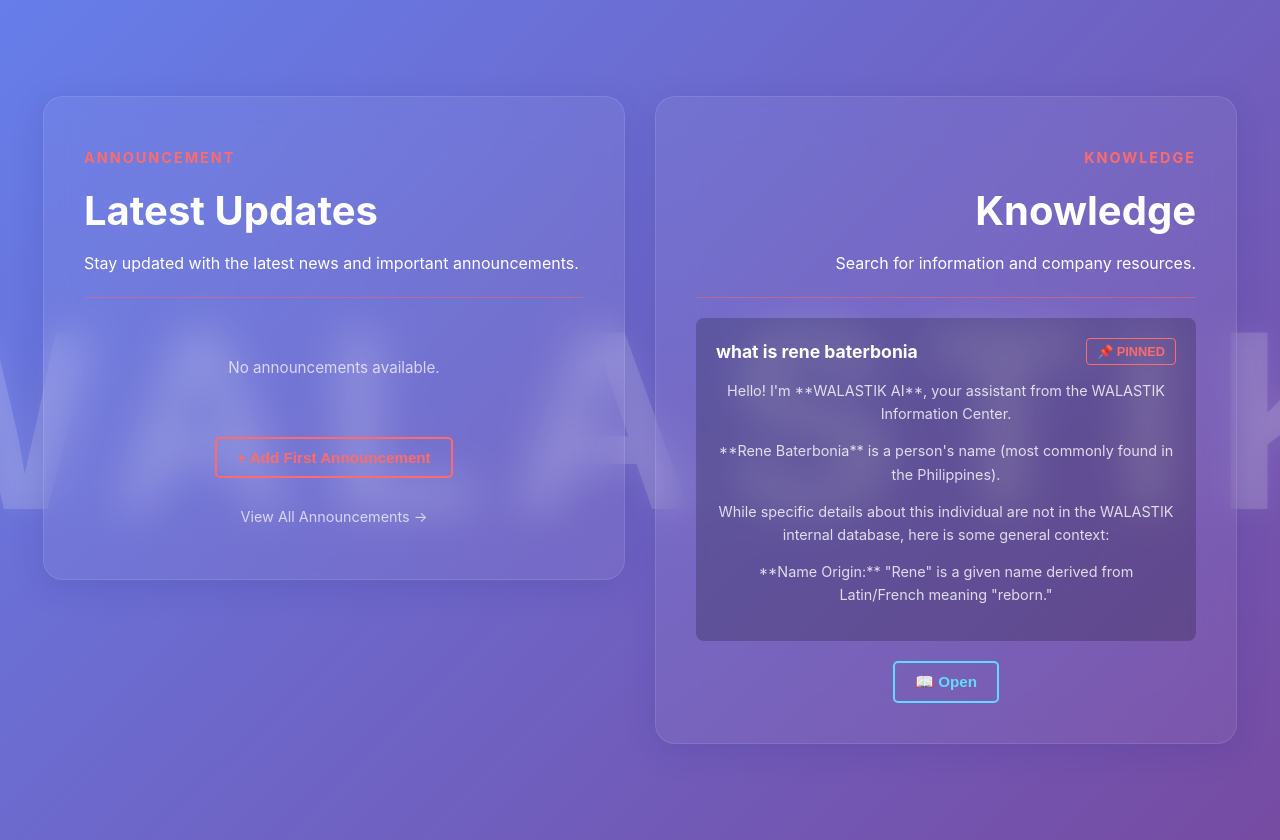
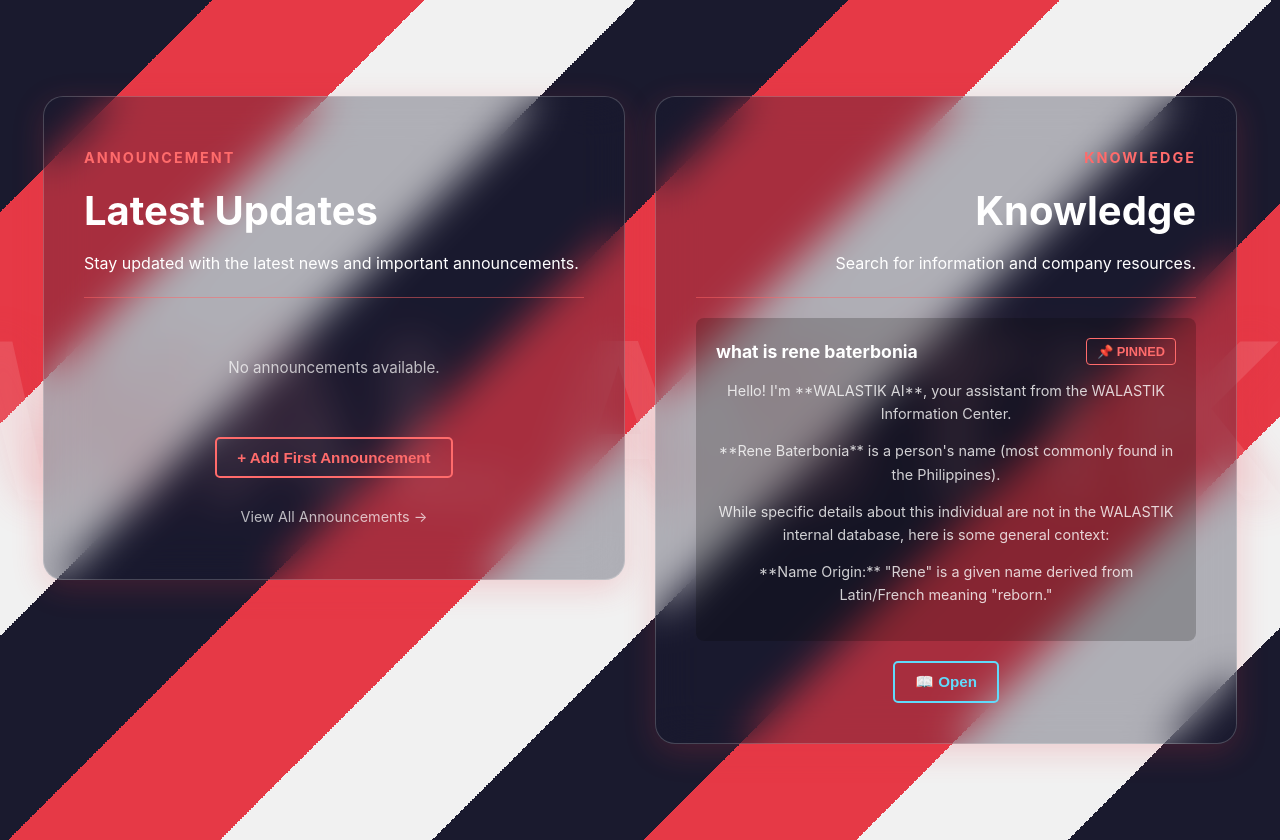
Before and after one commit to ortillanostevenrey8-bot/benbenrepo, a React (Create React App) app: page / in a window 1280 px wide. Built offline with nearby package versions, Linux system fonts and the light colour scheme.

Commit message:
Update background with red and white diagonal stripes and add WALASTIK branding

```diff
--- a/src/App.css
+++ b/src/App.css
@@ -1,7 +1,29 @@
 .App {
   text-align: center;
   min-height: 100vh;
-  background: linear-gradient(135deg, #667eea 0%, #764ba2 100%);
+  background: linear-gradient(135deg,
+    #1a1a2e 0%,
+    #1a1a2e 10%,
+    #e63946 10%,
+    #e63946 20%,
+    #f1f1f1 20%,
+    #f1f1f1 30%,
+    #1a1a2e 30%,
+    #1a1a2e 40%,
+    #e63946 40%,
+    #e63946 50%,
+    #f1f1f1 50%,
+    #f1f1f1 60%,
+    #1a1a2e 60%,
+    #1a1a2e 70%,
+    #e63946 70%,
+    #e63946 80%,
+    #f1f1f1 80%,
+    #f1f1f1 90%,
+    #1a1a2e 90%,
+    #1a1a2e 100%
+  );
+  background-size: 100% 100%;
   padding: 20px;
   display: flex;
   align-items: center;
@@ -17,14 +39,14 @@
   top: 50%;
   left: 50%;
   transform: translate(-50%, -50%);
-  font-size: 20vw;
-  font-weight: bold;
-  color: rgba(255, 255, 255, 0.15);
+  font-size: 18vw;
+  font-weight: 900;
+  color: rgba(255, 255, 255, 0.12);
   white-space: nowrap;
   z-index: 0;
-  letter-spacing: 30px;
+  letter-spacing: 15px;
   font-family: Arial, sans-serif;
-  text-shadow: 0 0 30px rgba(255, 255, 255, 0.1);
+  text-shadow: 0 0 40px rgba(230, 57, 70, 0.2);
 }
 
 .App-logo {
@@ -69,23 +91,23 @@
 /* Transparent box styling */
 .box {
   backdrop-filter: blur(20px);
-  background-color: rgba(255, 255, 255, 0.05);
-  border: 1px solid rgba(255, 255, 255, 0.1);
+  background-color: rgba(26, 26, 46, 0.3);
+  border: 1.5px solid rgba(255, 255, 255, 0.2);
   border-radius: 20px;
   padding: 40px;
   flex: 1;
   min-width: 300px;
   max-width: 500px;
-  box-shadow: 0 8px 32px rgba(31, 38, 135, 0.15);
+  box-shadow: 0 8px 32px rgba(230, 57, 70, 0.2);
   transition: all 0.3s ease;
   color: white;
 }
 
 .box:hover {
-  background-color: rgba(255, 255, 255, 0.08);
-  border-color: rgba(255, 255, 255, 0.2);
+  background-color: rgba(26, 26, 46, 0.4);
+  border-color: rgba(255, 255, 255, 0.3);
   transform: translateY(-5px);
-  box-shadow: 0 12px 40px rgba(31, 38, 135, 0.25);
+  box-shadow: 0 12px 40px rgba(230, 57, 70, 0.3);
 }
 
 @keyframes App-logo-spin {
```
